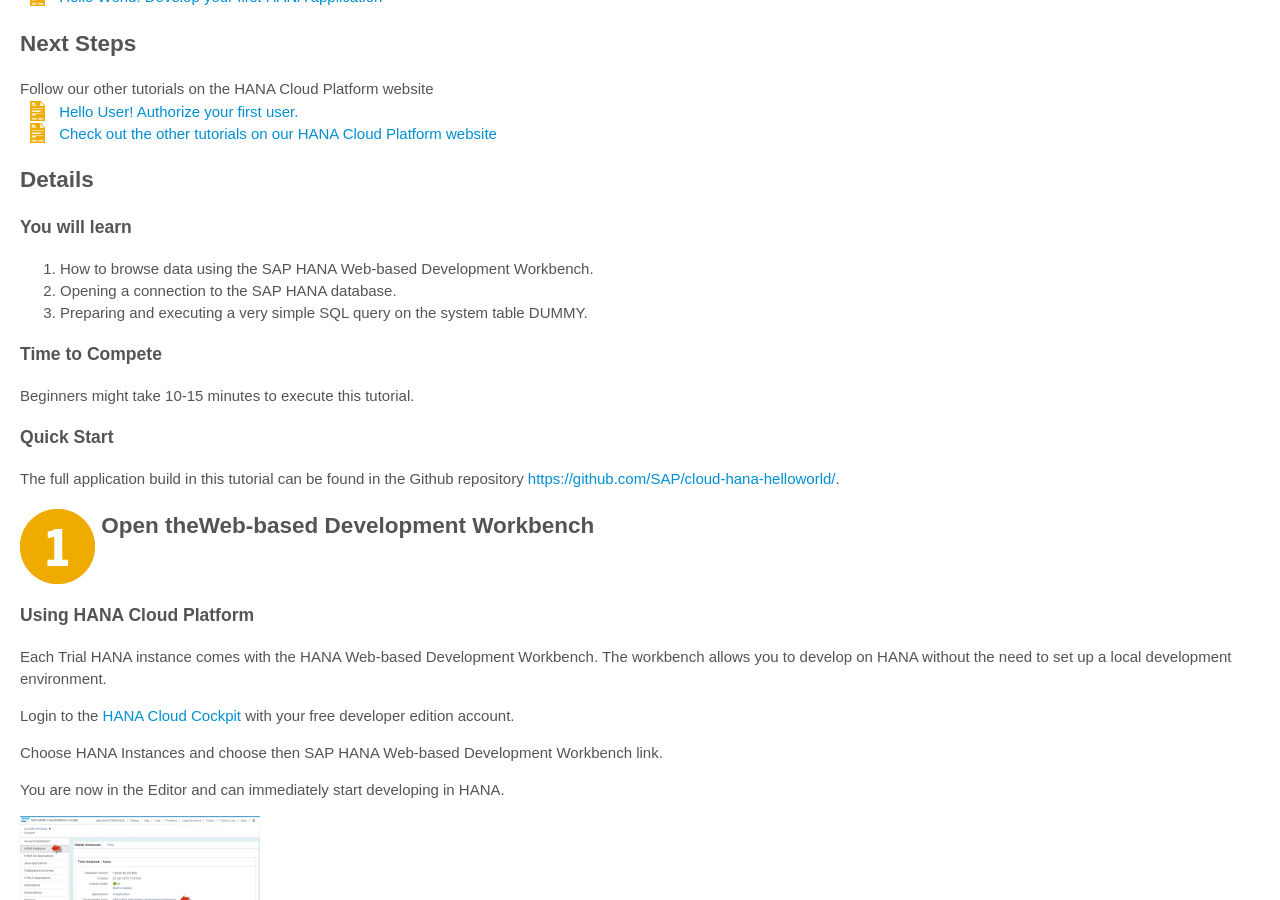
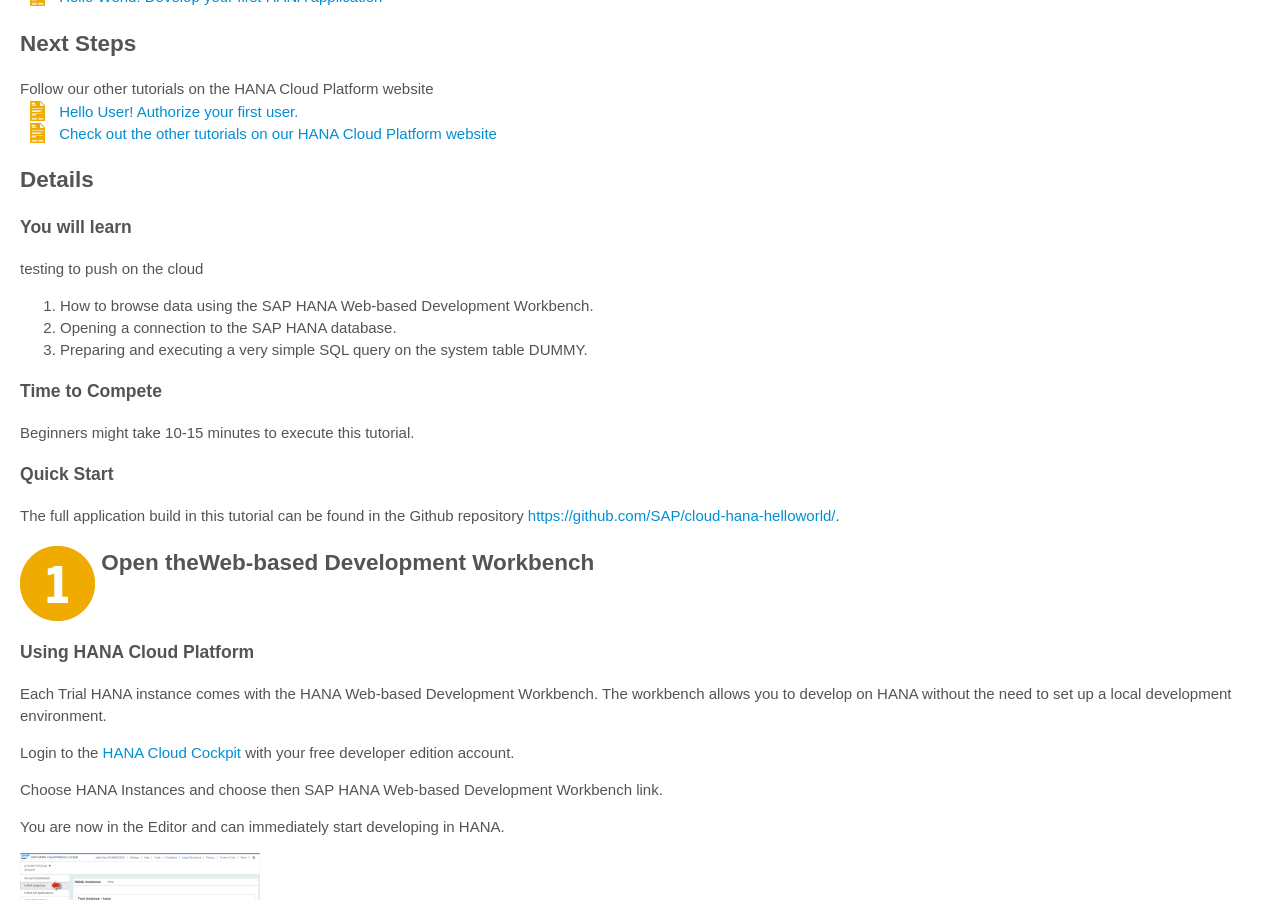
Before and after one commit to testorgiz/poc-tutorials, a Jekyll site: the page built from tutorials/hana-data-access-and-authorizations.md, in a window 1280 px wide and 900 px high, scrolled down 439 px. Built offline with Jekyll 4.4.1, drawn with Linux system fonts in a browser that asks for light colours; some web fonts are replaced; comment, search, counter and statistics services are not loaded; part of the change alters nothing that is shown.

Commit message:
testing
updated content

```diff
--- /dev/null
+++ b/_includes/disqus.html
@@ -0,0 +1,12 @@
+<div id="disqus_thread"></div>
+<script type="text/javascript">
+    /* * * CONFIGURATION VARIABLES: EDIT BEFORE PASTING INTO YOUR WEBPAGE * * */
+    var disqus_shortname = 'andersonvom'; // required: replace example with your forum shortname
+    /* * * DON'T EDIT BELOW THIS LINE * * */
+    (function() {
+        var dsq = document.createElement('script'); dsq.type = 'text/javascript'; dsq.async = true;
+        dsq.src = '//' + disqus_shortname + '.disqus.com/embed.js';
+        (document.getElementsByTagName('head')[0] || document.getElementsByTagName('body')[0]).appendChild(dsq);
+    })();
+</script>
+<noscript>Please enable JavaScript to view the <a href="http://disqus.com/?ref_noscript">comments powered by Disqus.</a></noscript>
--- a/_layouts/tutorial.html
+++ b/_layouts/tutorial.html
@@ -36,4 +36,6 @@
 		<b class="accessibility"><a href="#page">Back to top</a></b>
 	</div>
 
+{% include disqus.html %}
+
 <iframe style="width: 100em; height: 10px; position: absolute; border-width: 0px; top: -9999px; left: -9999px;" class="font-resize-helper" id="font-resize-frame-248"></iframe></body></html>
--- a/tutorials/hana-data-access-and-authorizations.md
+++ b/tutorials/hana-data-access-and-authorizations.md
@@ -33,6 +33,7 @@ Follow our other tutorials on the HANA Cloud Platform website
 ## Details
 
 ### You will learn
+testing to push on the cloud
 
 1. How to browse data using the SAP HANA Web-based Development Workbench.
 2. Opening a connection to the SAP HANA database.
```
